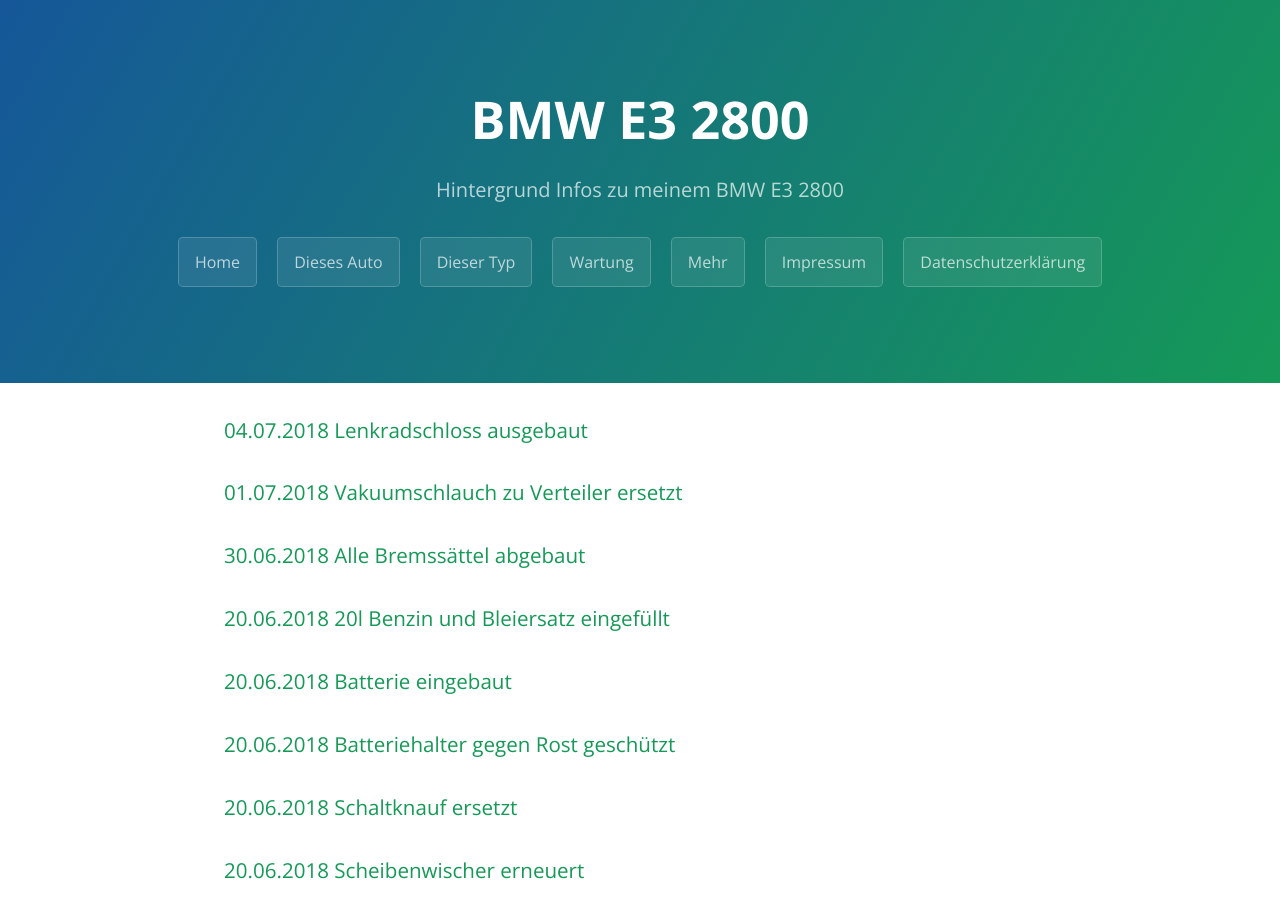
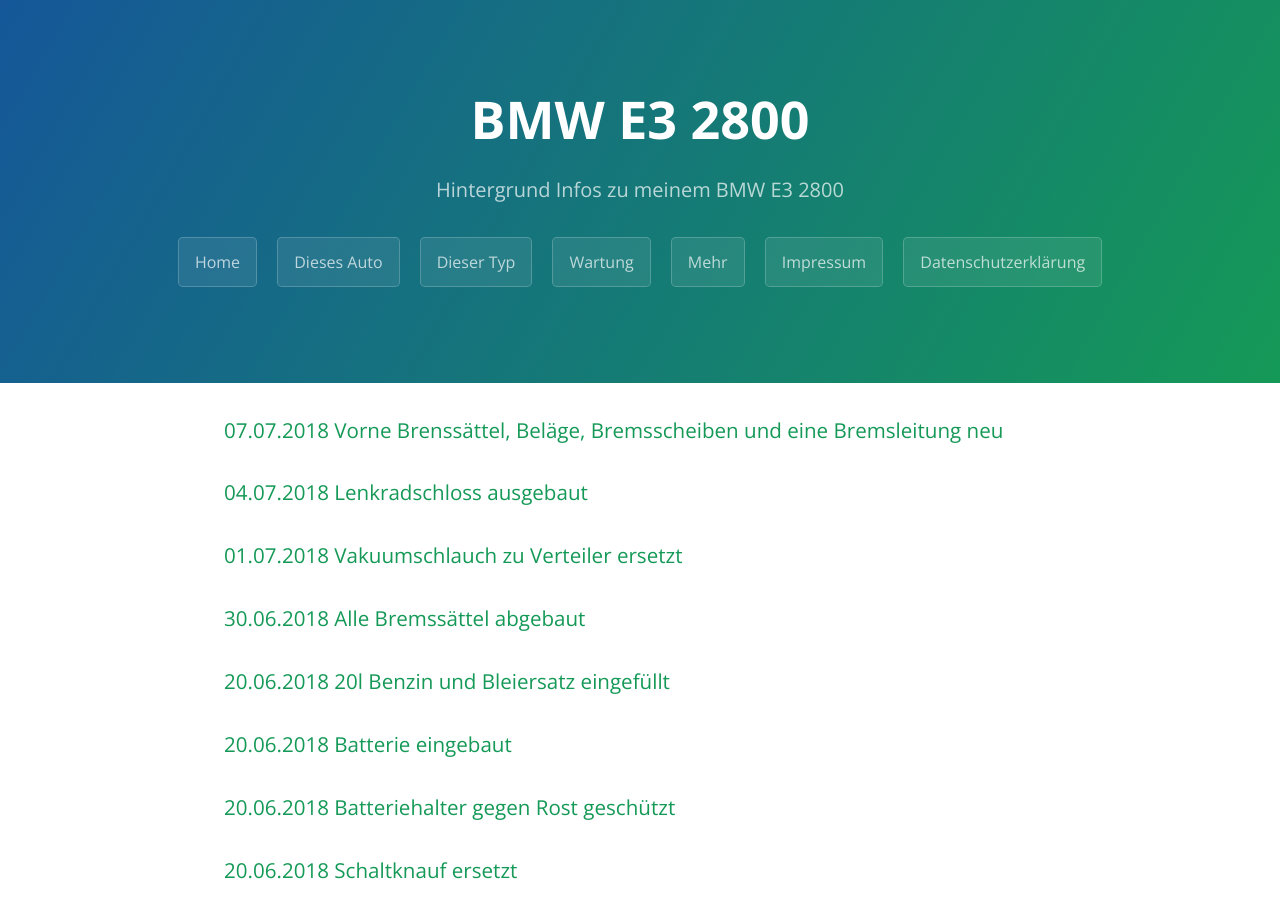
Before and after one commit to trautw/BMW-E3-2800, a Jekyll site: the page built from docs/_pages/03_maintenance.md, in a window 1280 px wide and 900 px high. Built offline with Jekyll 4.4.1, drawn with Linux system fonts in a browser that asks for light colours.

Commit message:
Update 03_maintenance.md

```diff
--- a/docs/_pages/03_maintenance.md
+++ b/docs/_pages/03_maintenance.md
@@ -3,6 +3,8 @@ layout: default
 title: Wartung
 permalink: /maintenance/
 ---
+
+### 07.07.2018 Vorne Brenssättel, Beläge, Bremsscheiben und eine Bremsleitung neu
 
 ### 04.07.2018 Lenkradschloss ausgebaut
 
```
